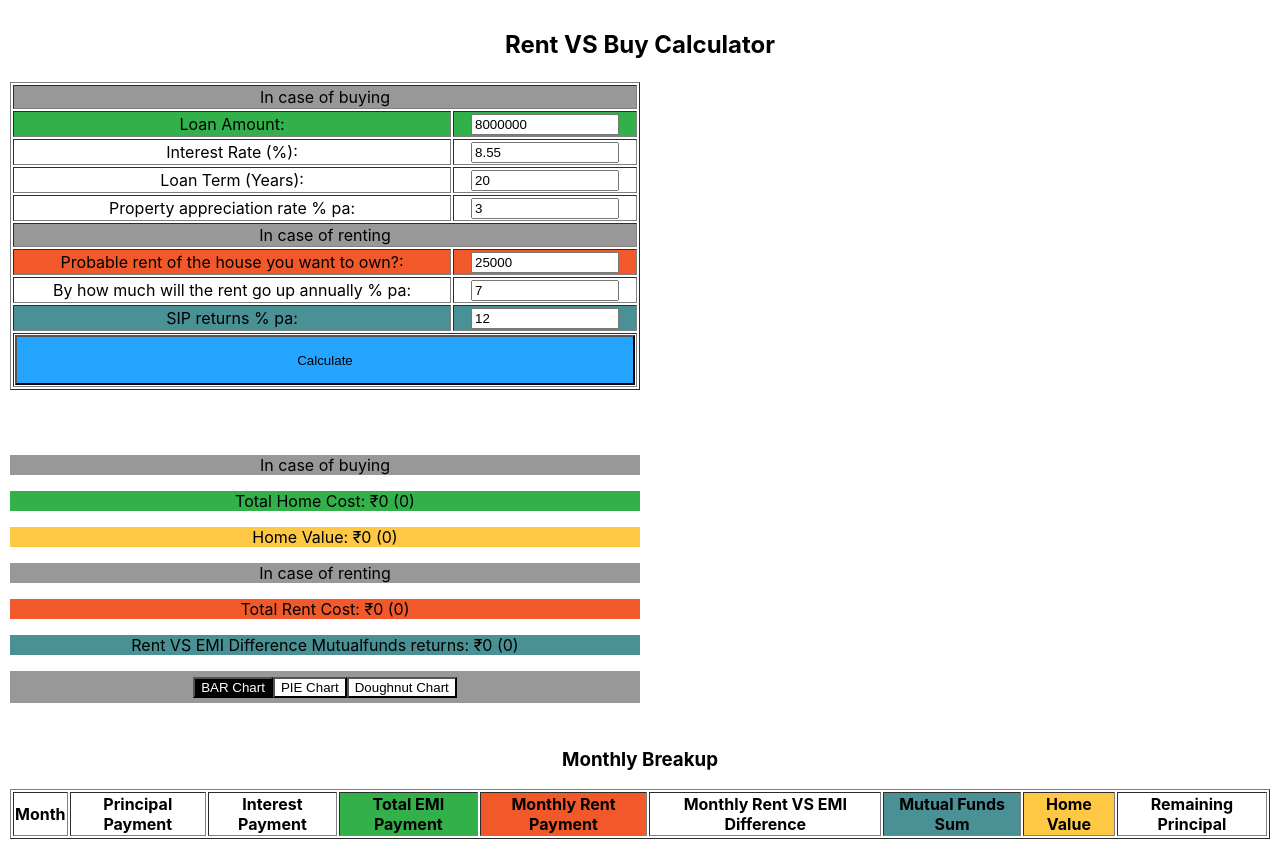
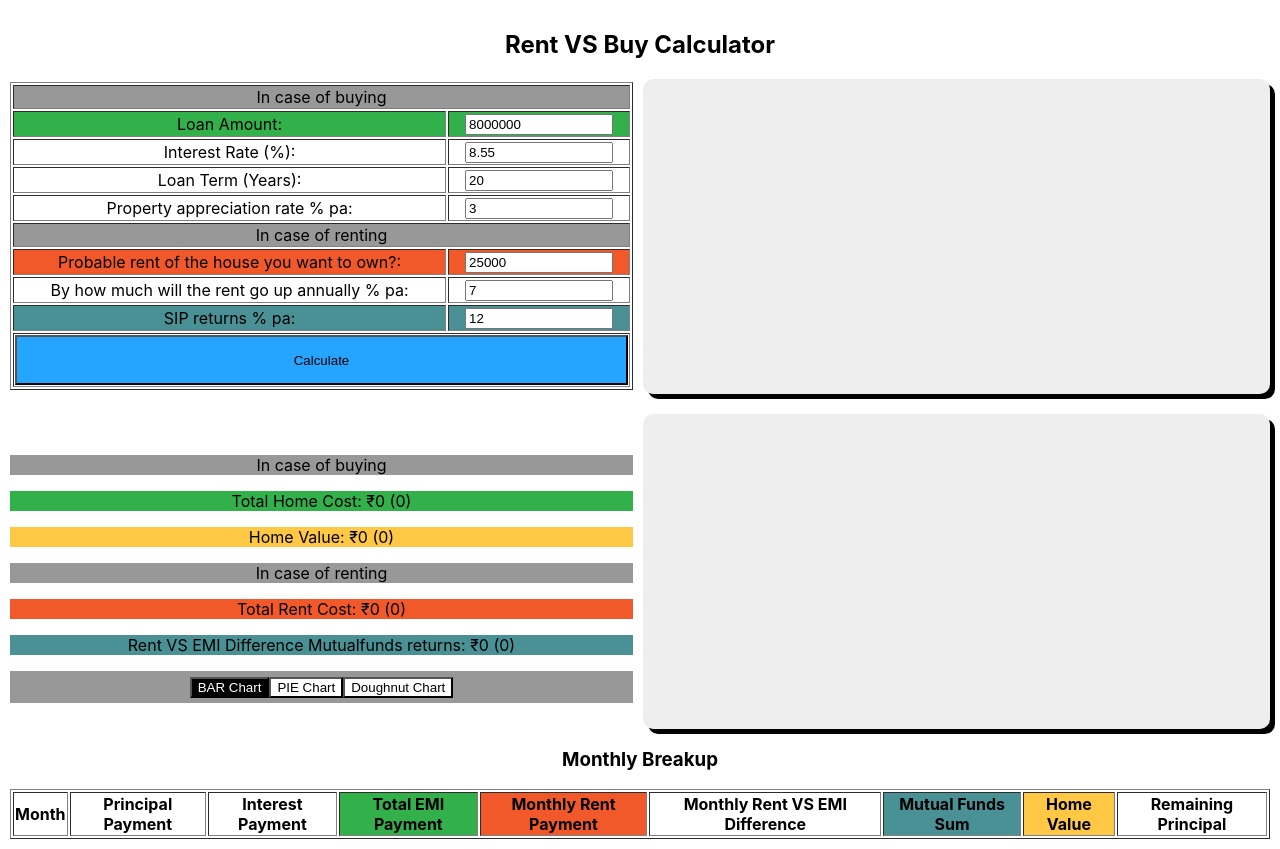
Before and after one commit to jaydev25/home-rent-vs-buy, a React (Create React App) app: page / in a window 1280 px wide. Built offline with nearby package versions, Linux system fonts and the light colour scheme.

Commit message:
CSS changes

```diff
--- a/src/HomeFundsCalc.js
+++ b/src/HomeFundsCalc.js
@@ -193,6 +193,7 @@ function HomeLoanCalculator() {
         style={{
           display: 'flex',
           flexWrap: 'wrap',
+          gap: 10,
         }}
       >
         <div style={{ flex: 1, width: '100%', margin: 'auto' }}>
@@ -313,7 +314,17 @@ function HomeLoanCalculator() {
             </tbody>
           </table>
         </div>
-        <div style={{ flex: 1, width: '100%', margin: 'auto' }}>
+        <div
+          style={{
+            flex: 1,
+            width: '100%',
+            margin: 'auto',
+            boxShadow: '5px 5px',
+            borderRadius: '10px',
+            backgroundColor: '#eeeeee',
+            padding: 2
+          }}
+        >
           <Line
             options={chartOptions}
             data={dataSet || { labels: [], datasets: [] }}
@@ -327,6 +338,7 @@ function HomeLoanCalculator() {
           display: 'flex',
           flexWrap: 'wrap',
           flexDirection: isMobile ? 'column' : 'row',
+          gap: 10
         }}
       >
         <div style={{ flex: 1, width: '100%', margin: 'auto' }}>
@@ -408,7 +420,17 @@ function HomeLoanCalculator() {
             </button>
           </div>
         </div>
-        <div style={{ flex: 1, width: '100%', margin: 'auto' }}>
+        <div
+          style={{
+            flex: 1,
+            width: '100%',
+            margin: 'auto',
+            boxShadow: '5px 5px',
+            borderRadius: '10px',
+            backgroundColor: '#eeeeee',
+            padding: 2
+          }}
+        >
           <div style={{ maxHeight: '325px' }}>
             {(() => {
               switch (chartType) {
```
